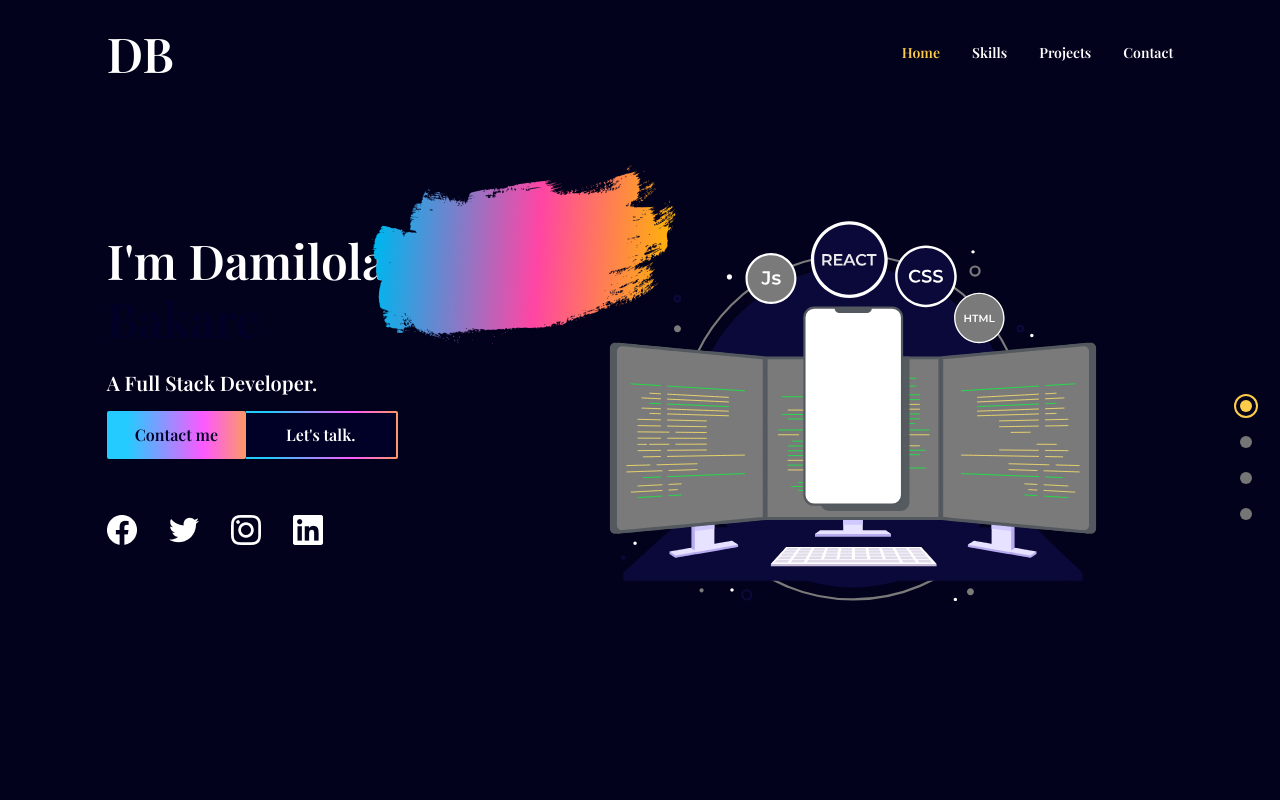
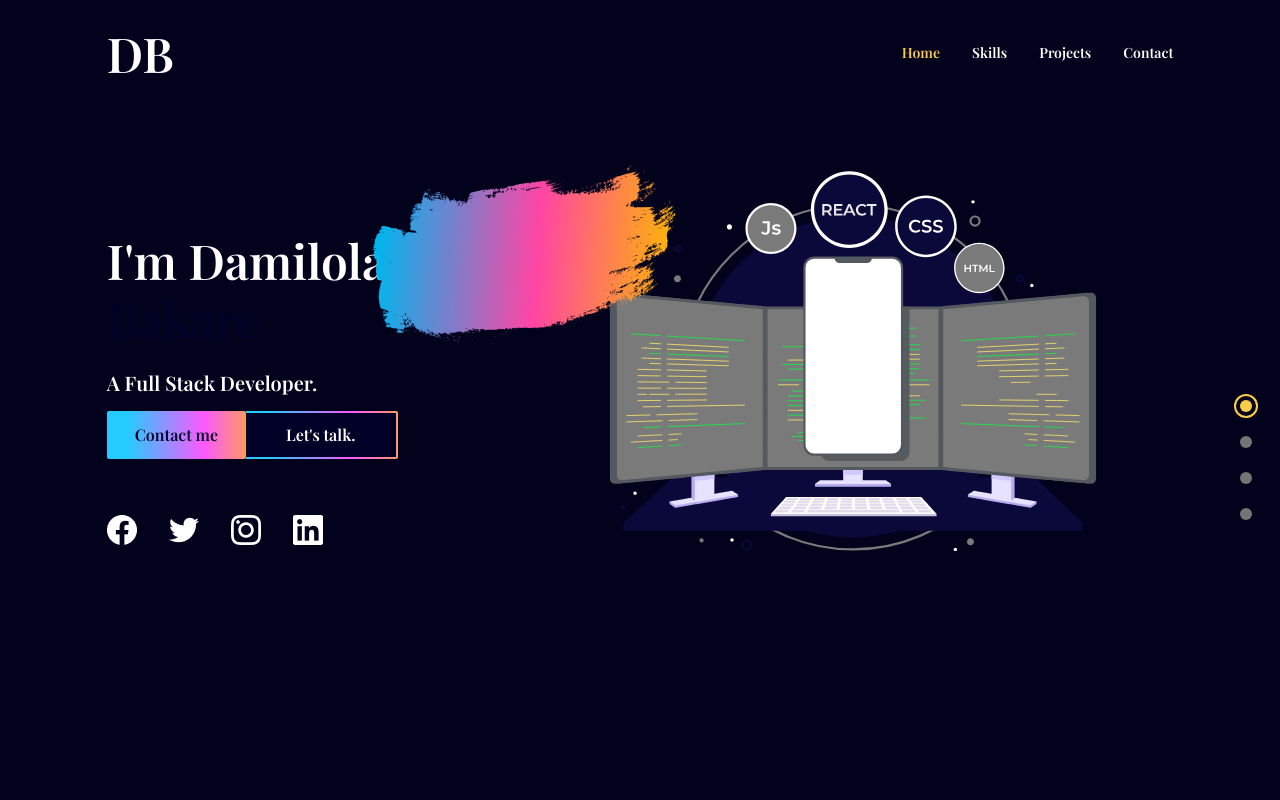
Before and after one commit to Earnstein/Portfolio, a React (Vite) app: page / in a window 1280 px wide. Shown: the top 800 px of the page. Built offline with nearby package versions, Linux system fonts and the light colour scheme; a web font is replaced by a local one.

Commit message:
added animation

```diff
--- a/src/scenes/Landing.jsx
+++ b/src/scenes/Landing.jsx
@@ -15,15 +15,35 @@ const Landing = ({ setSelectedPage }) => {
       {/* IMAGE SECTION */}
       <div className="md:order-2 flex justify-center basis-3/5 z-10 mt-8 group">
         {isAboveMediumScreens ? (
-          <div>
+          <motion.div
+          initial="hidden"
+          whileInView="visible"
+          viewport={{ once: true, amount: 0.5 }}
+          transition={{ duration: 1 }}
+          variants={{
+            hidden: { opacity: 0, x: 50 },
+            visible: { opacity: 1, x: 0 },
+          }}
+          >
             <Animation />
-          </div>
+          </motion.div>
         ) : (
-          <Animation />
+          <motion.div
+          initial="hidden"
+          whileInView="visible"
+          viewport={{ once: true, amount: 0.5 }}
+          transition={{ duration: 1 }}
+          variants={{
+            hidden: { opacity: 0, y: -50 },
+            visible: { opacity: 1, y: 0 },
+          }}>
+            <Animation />
+          </motion.div>
+
         )}
       </div>
       {/* main section*/}
-      <div className="z-30 basis-2/5 mt-4">
+      <div className="z-30 basis-2/5 mt-0 md:mt-4">
         {/*headings*/}
         <motion.div
           initial="hidden"
```
